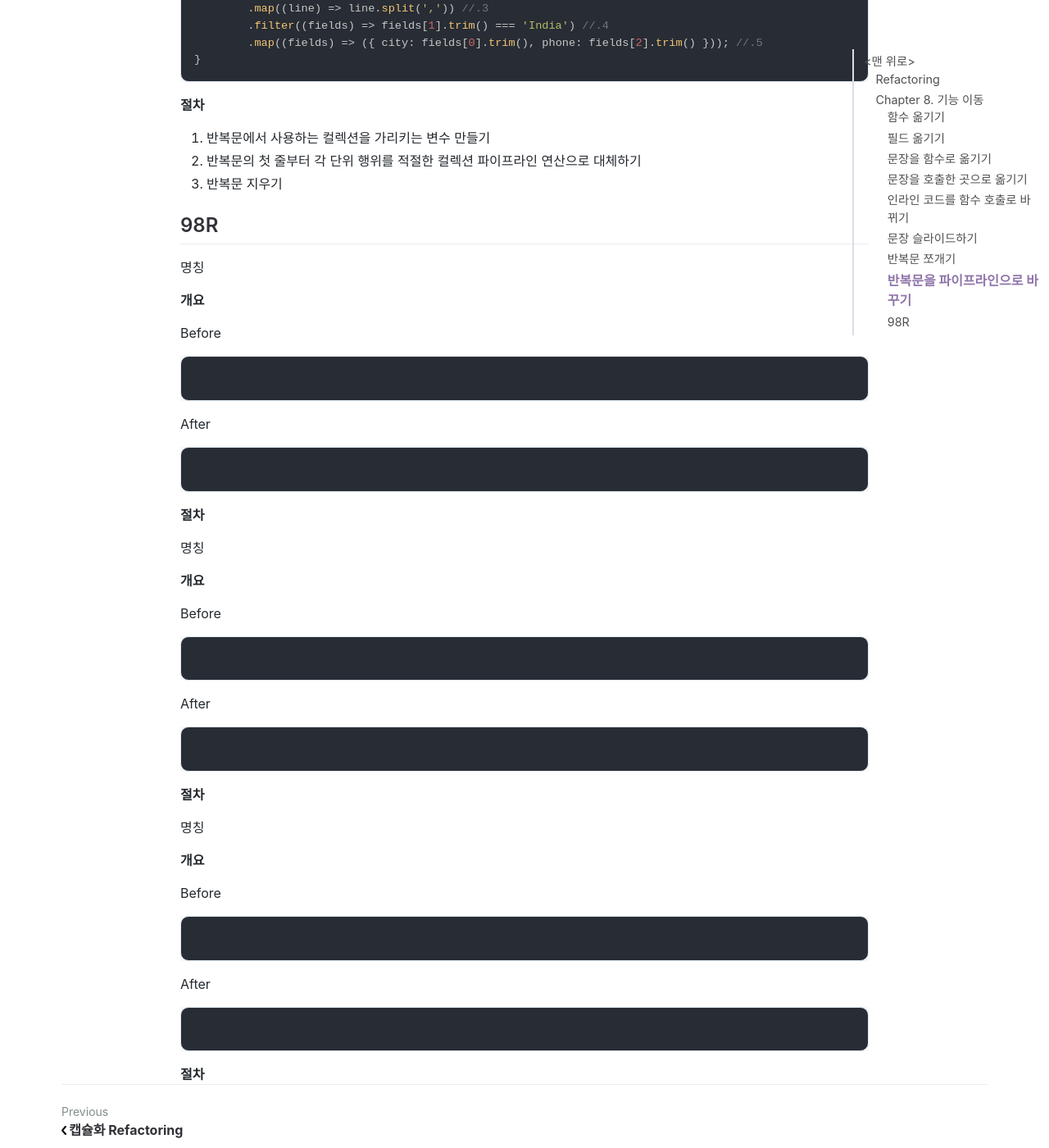
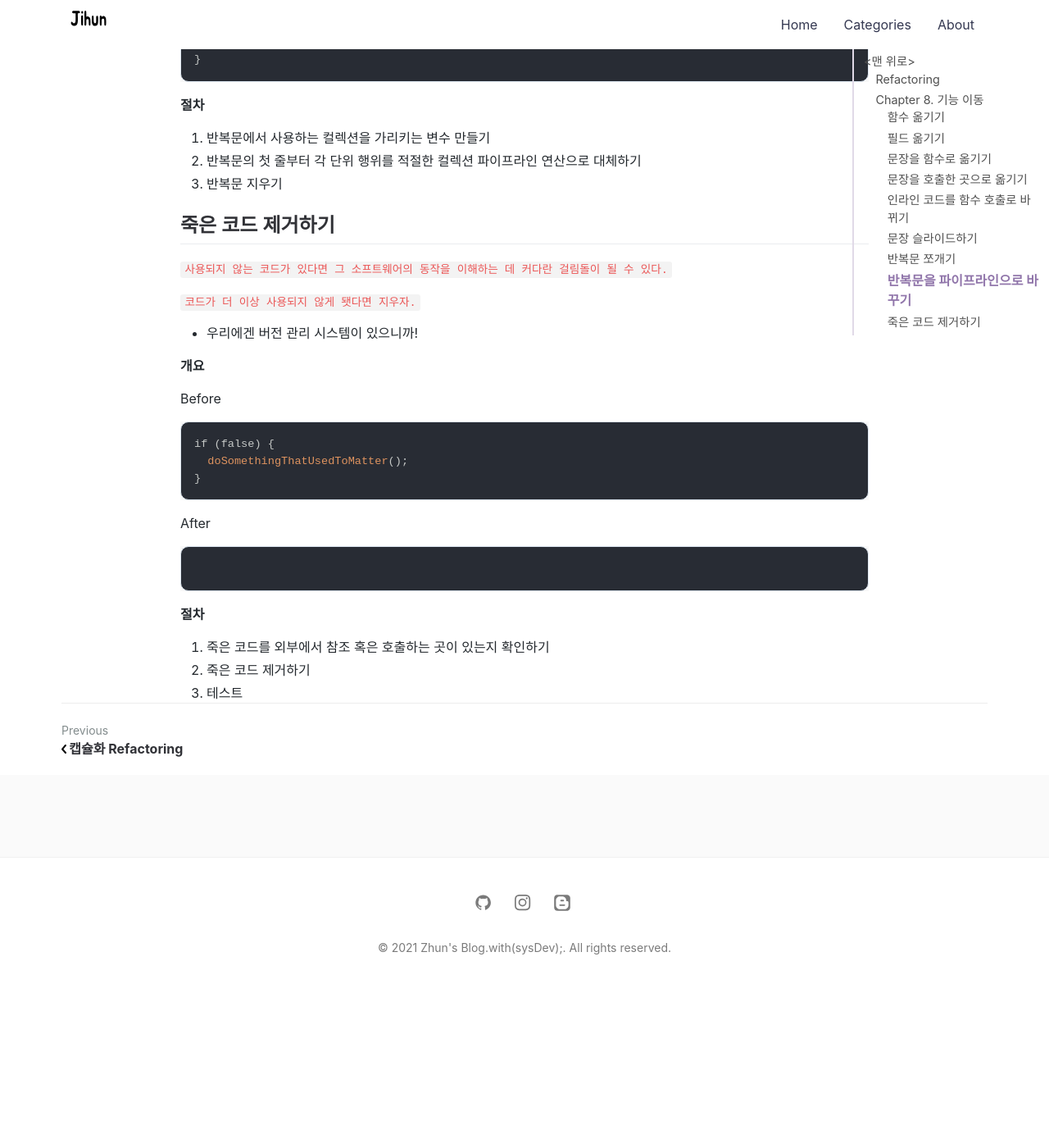
Before and after one commit to jihunparkme/jihunparkme.github.io, a Jekyll site: the page built from _posts/2021-11-25-Refactoring-08.md, in a window 1280 px wide and 1400 px high, scrolled down 8971 px. Shown: the whole window at 82% size. Built offline with Jekyll 4.4.1, drawn with Linux system fonts in a browser that asks for light colours; nearby versions of some CDN libraries; comment, search, counter and statistics services are not loaded; after the commit the page ends 10182 px from its top, so only the background shows below that.

Commit message:
[Refactoring] 죽은 코드 제거하기

````diff
--- a/_posts/2021-11-25-Refactoring-08.md
+++ b/_posts/2021-11-25-Refactoring-08.md
@@ -408,16 +408,22 @@ function acquireData(input) {
 2. 반복문의 첫 줄부터 각 단위 행위를 적절한 컬렉션 파이프라인 연산으로 대체하기
 3. 반복문 지우기
 
-## 98R
+## 죽은 코드 제거하기
 
-명칭
+`사용되지 않는 코드가 있다면 그 소프트웨어의 동작을 이해하는 데 커다란 걸림돌이 될 수 있다.`
+
+`코드가 더 이상 사용되지 않게 됏다면 지우자.`
+
+- 우리에겐 버전 관리 시스템이 있으니까!
 
 **개요**
 
 Before
 
 ```javascript
-
+if (false) {
+  doSomethingThatUsedToMatter();
+}
 ```
 
 After
@@ -428,38 +434,6 @@ After
 
 **절차**
 
-명칭
-
-**개요**
-
-Before
-
-```javascript
-
-```
-
-After
-
-```javascript
-
-```
-
-**절차**
-
-명칭
-
-**개요**
-
-Before
-
-```javascript
-
-```
-
-After
-
-```javascript
-
-```
-
-**절차**
+1. 죽은 코드를 외부에서 참조 혹은 호출하는 곳이 있는지 확인하기
+2. 죽은 코드 제거하기
+3. 테스트
````
